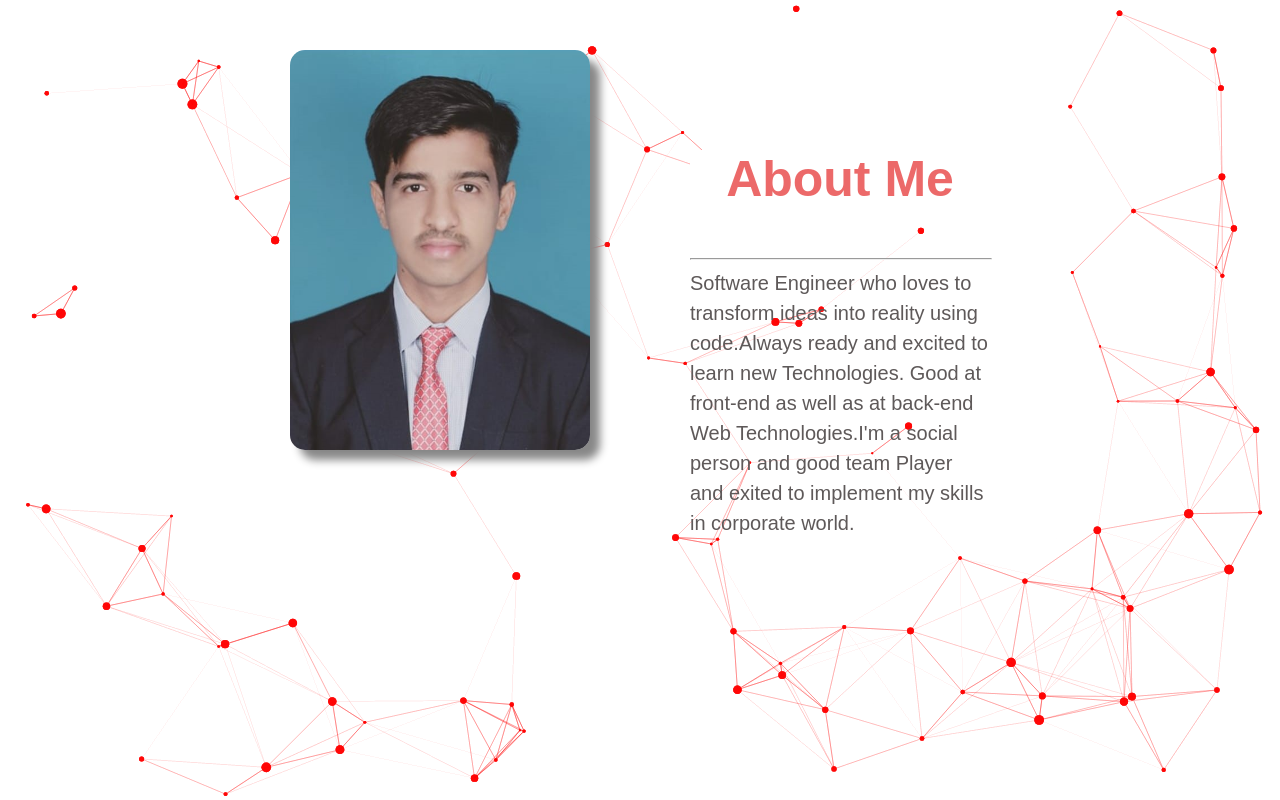
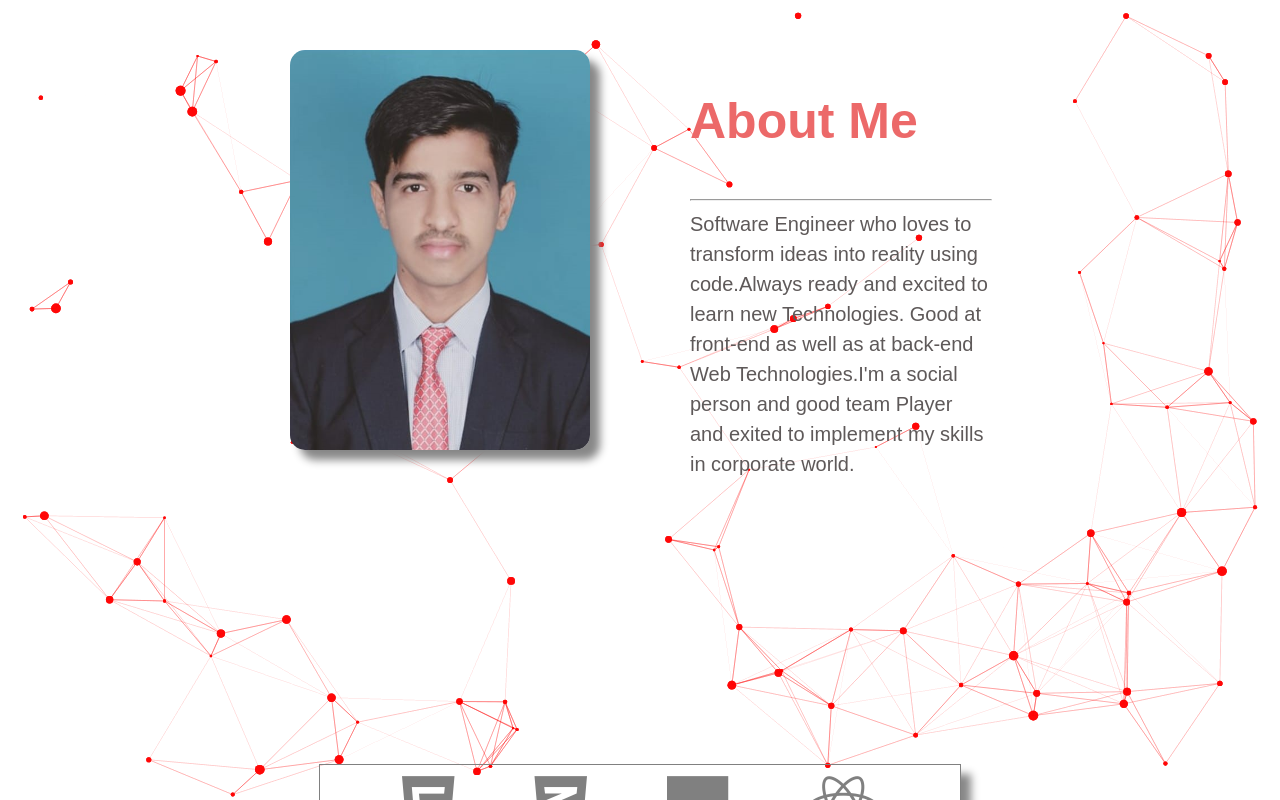
Before and after one commit to jaydeepmane4329/React-Portfolio, a React (Create React App) app: page / in a window 1280 px wide. Shown: the top 800 px of the page. Built offline with nearby package versions, Linux system fonts and the light colour scheme; a web font is replaced by a local one.

Commit message:
contact form changed

```diff
--- a/src/App.js
+++ b/src/App.js
@@ -1,22 +1,24 @@
 // import logo from './logo.svg';
 
-import './App.css';
-import Contact from './Components/Contact';
+// import './App.css';
+// import Contact from './Components/Contact';
 import Header from './Components/Header';
 import Projects from './Components/Projects';
 import Skills from './Components/Skills';
 import Title from './Components/Title';
 
 
+
+
 function App() {
   return (
-       <div>
+       <>
          <Title />
           <Header />
          <Skills  />
          <Projects />
-          <Contact />
-       </div>
+          {/* <Contact />  */}
+       </>
   );
 }
 
--- a/src/Profile.js
+++ b/src/Profile.js
@@ -119,7 +119,7 @@ const projects =[
 ]
 
 const contact ={
-        man: <img src={ContactPic} alt="cortoon-Image" />
+        man: <img src={ContactPic} height='auto' width='auto' alt="cortoon-Image" />
 }
 
 export {title,skills ,header,projects,contact};
```
